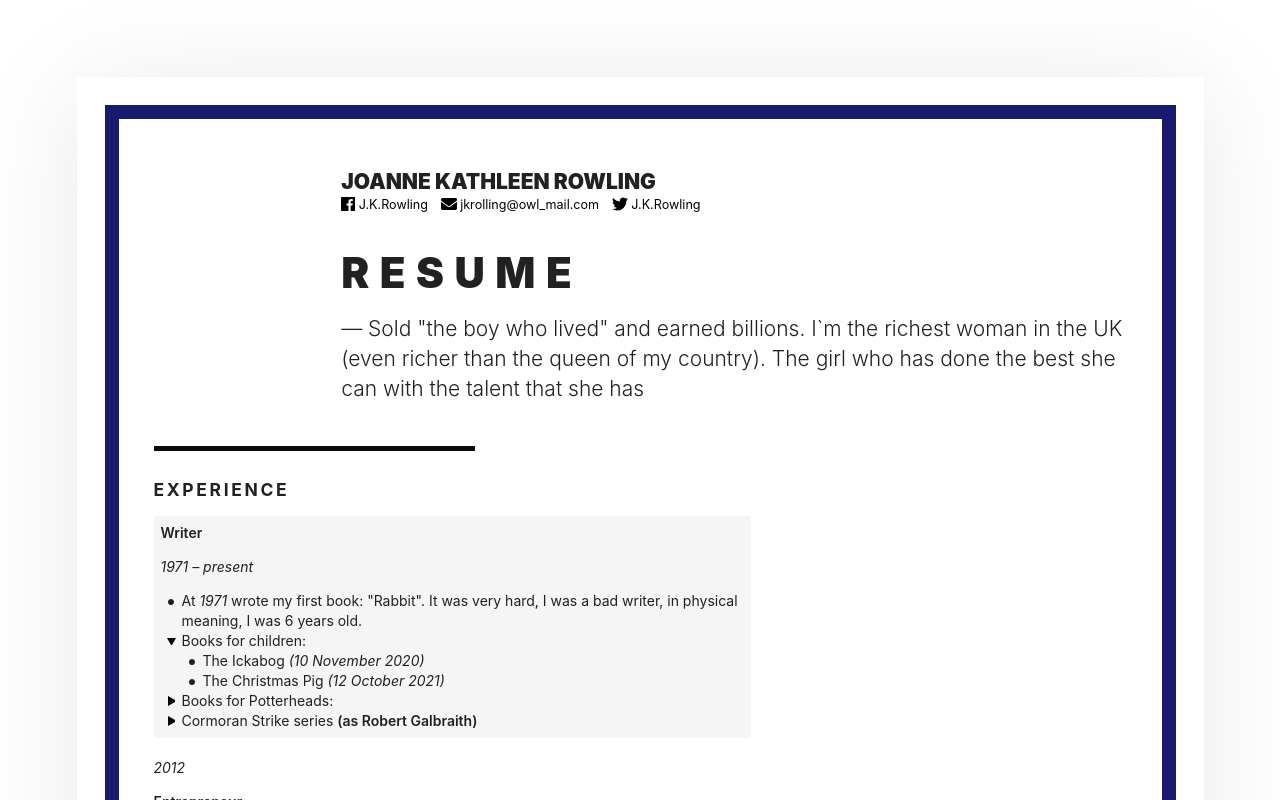
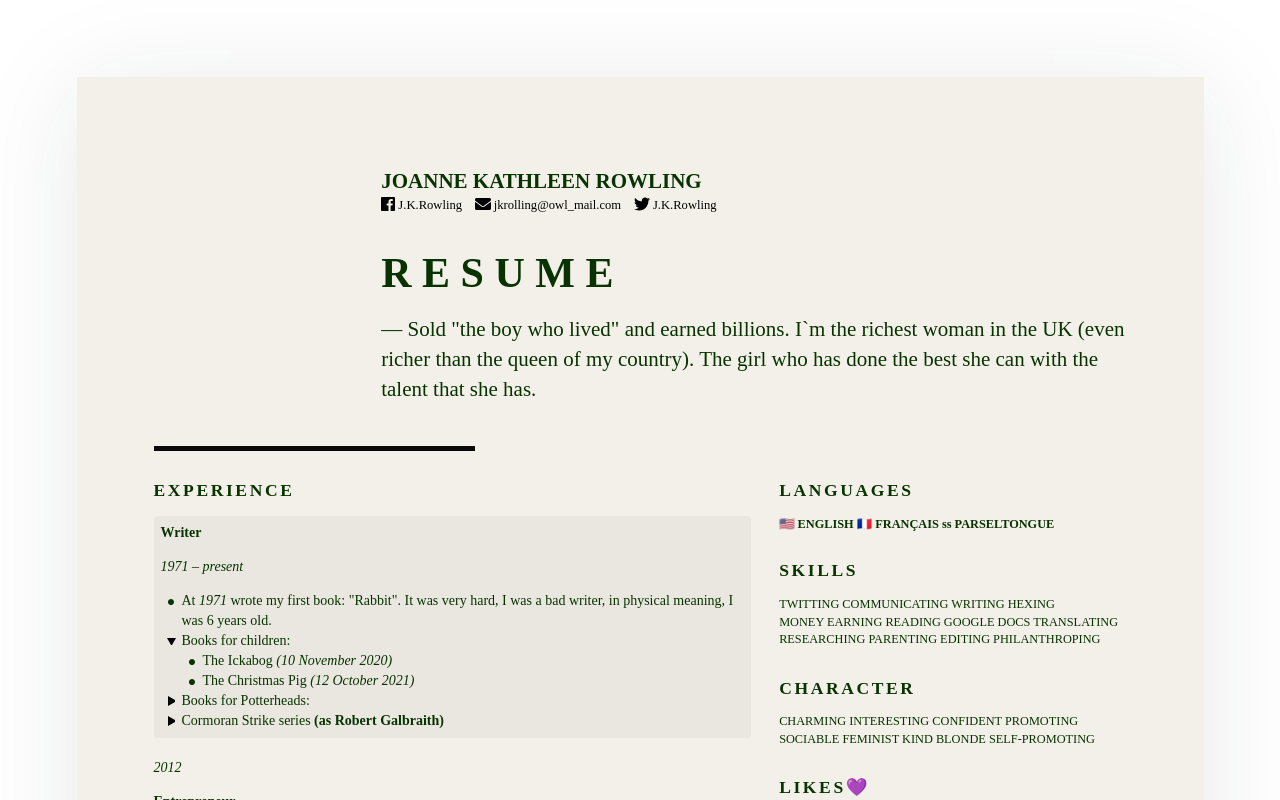
Before and after one commit to kireeva67/homepage, a plain HTML site: page index.html in a window 1280 px wide. Both pictures are taken after a click on the checkbox "Books for children:". Shown: the top 800 px of the page. Drawn offline with Linux system fonts and the light colour scheme; a web font is replaced by a local one.

Commit message:
Add secondary information. Update base.css.Add main.js

```diff
--- a/index.html
+++ b/index.html
@@ -13,11 +13,14 @@
     <title>Résumé</title>
     <link rel="stylesheet" href="./static/styles/base.css">
     <link rel="icon" sizes="192x192" href="/path/to/icon.png">
+    <link rel="preconnect" href="https://fonts.gstatic.com">
+    <link href="https://fonts.googleapis.com/css2?family=Manuale&display=swap" rel="stylesheet">
+    <script src="./static/js/main.js"></script>
   </head>
-  <body>
+  <body class="turnOnMagicWandSparkles">
     <main>
       <article>
-        <div class="page" style="border-color: midnightblue;">
+        <div class="page" style="border-color: transparent;">
           <div class="stackable grid">
             <div class="row">
               <div class="three wide center aligned column">
@@ -62,7 +65,7 @@
                   <div class="sixteen wide column">
                     <h2>Resume</h2>
                     <p>― Sold "the boy who lived" and earned billions. I`m the richest woman in the UK (even richer than the queen of my country).
-                      The girl who has done the best she can with the talent that she has</p>
+                      The girl who has done the best she can with the talent that she has.</p>
                   </div>
                 </div>
               </div>
@@ -196,7 +199,7 @@
                       <input type="checkbox" id="other">
                       <label for="other" class="summary">I also support a wide range of projects and organisations through my charitable trust</label>
                       <div>
-                        <p>help alleviate social deprivation particularly affecting women and children.</p>
+                        <p>Volant trust help alleviate social deprivation particularly affecting women and children.</p>
                       </div>
                       </li>
                     </ul>
@@ -218,14 +221,50 @@
                 </ul>
               </div>
               <div class="six wide column">
-                <!-- Languages -->
-                <!-- Skills -->
-                <!-- Character -->
-                <!-- Likes -->
-                <!-- Dislikes -->
-                <!-- Wants -->
-                <!-- Education -->
-                <!-- Articles -->
+                  <h3>Languages</h3>
+                  <p class="tags small"><strong><span class="language" lang="en">&#x1f1fa;&#x1f1f8; ENGLISH</span> &#127467;&#127479; <span>FRANÇAIS</span> ss <span>PARSELTONGUE</span> </strong></p>
+                  <section>
+                    <h3>Skills</h3>
+                    <p class="tags small">TWITTING COMMUNICATING WRITING HEXING <span class="nowrap">MONEY EARNING</span> READING <span class="nowrap">GOOGLE DOCS</span> TRANSLATING RESEARCHING PARENTING EDITING PHILANTHROPING</p>
+                  </section>
+                  <section>
+                    <h3>Character</h3>
+                    <p class="tags small">CHARMING INTERESTING CONFIDENT PROMOTING SOCIABLE FEMINIST KIND BLONDE SELF-PROMOTING</p>
+                  </section>
+                  <section>
+                    <h3>Likes&#128156;</h3>
+                    <p class="tags small"><span class="nowrap">TO BE A ROBERT GALBRAITH</span> HERMIONE SEVEN JULY BOOKS GALLEONS HUMOUR PATIENCE DEMOCRACY MAGIC </p>
+                  </section>
+                  <section>
+                    <h3>Dislikes	&#128148;</h3>
+                    <p class="tags small">TRANSGENDERS DEPRESSION <span class="nowrap">RONALD WEASLEY</span> <span class="nowrap">50 SHADES OF GRAY</span> REPORTERS<span class="nowrap">OWN BAD HABITS</span> POLITICS RACISM </p>
+                  </section>
+                  <section>
+                    <h3>Wants	&#129310;</h3>
+                    <p class="tags small bulleted"><span class="tag">RULE THE WORLD</span><span class="tag">GIVE BETTER HUSBAND TO HERMIONE</span><span class="tag">TO WRITE MORE</span><span class="tag">BE BRAVE LIKE A GRIFFINDER</span><span class="tag">STUDY AT HOGWARTS</span><span class="tag">BUTTER BEER</span></p>
+                  </section>
+                  <section>
+                    <h3>Education</h3>
+                    <ul class="timeline">
+                      <li>
+                        <div><em>1982</em></div>
+                        <div>Admitted to the University of Exeter, knowledge of Classics would one day come in handy for creating the spells in the Harry Potter series.</div>
+                      </li>
+                      <br>
+                      <li>
+                        <div><em>1982</em></div>
+                        <div>Successfully failed entrance exams for Oxford University.</div>
+                      </li>
+                      <li>
+                        <div><em>1972 &ndash; 1983</em></div>
+                        <div>Studied at St Michael's Primary School. My headmaster, Alfred Dunn, has been suggested as the inspiration for the Harry Potter headmaster Albus Dumbledore 	&#129497;&#8205;&#9794;&#65039;</div>
+                      </li>
+                      <li>
+                        <div><em>1965 &ndash; Apocalypse</em></div>
+                        <div>Receive knowledge from ancient magic scrolls.</div>
+                      </li>
+                    </ul>
+                  </section>
               </div>
             </div>
           </div>
--- /dev/null
+++ b/static/js/main.js
@@ -0,0 +1,144 @@
+//Thanks to https://github.com/tholman/90s-cursor-effects
+
+
+function fairyDustCursor() {
+
+  var correction = {x: 10, y: 0};
+  var possibleColors = ["#f7f172", "#E7D84B", "#1B8798"];
+  var width = window.innerWidth;
+  var height = window.innerHeight;
+  var cursor = {x: width/2, y: width/2};
+  var particles = [];
+
+  function init() {
+    bindEvents();
+    loop();
+  }
+
+  // Bind events that are needed
+  function bindEvents() {
+    document.addEventListener('mousemove', onMouseMove);
+    document.addEventListener('touchmove', onTouchMove);
+    document.addEventListener('touchstart', onTouchMove);
+
+    window.addEventListener('resize', onWindowResize);
+  }
+
+  function onWindowResize(e) {
+    width = window.innerWidth;
+    height = window.innerHeight;
+  }
+
+  function onTouchMove(e) {
+    if( e.touches.length > 0 ) {
+      for( var i = 0; i < e.touches.length; i++ ) {
+        addParticle( e.touches[i].clientX, e.touches[i].clientY, possibleColors[Math.floor(Math.random()*possibleColors.length)]);
+      }
+    }
+  }
+
+  function onMouseMove(e) {
+    updateCorrection();
+    cursor.x = e.clientX + correction.x;
+    cursor.y = e.clientY + correction.y;
+
+    addParticle( cursor.x, cursor.y, possibleColors[Math.floor(Math.random()*possibleColors.length)]);
+  }
+
+  function addParticle(x, y, color) {
+    var particle = new Particle();
+    particle.init(x, y, color);
+    particles.push(particle);
+  }
+
+  function updateParticles() {
+
+    // Updated
+    for( var i = 0; i < particles.length; i++ ) {
+      particles[i].update();
+    }
+
+    // Remove dead particles
+    for( var i = particles.length -1; i >= 0; i-- ) {
+      if( particles[i].lifeSpan < 0 ) {
+        particles[i].die();
+        particles.splice(i, 1);
+      }
+    }
+
+  }
+
+  function updateCorrection(){
+    correction.y = -document.getElementsByTagName('main')[0].getBoundingClientRect().height + document.documentElement.scrollTop + 10;
+  }
+
+  function loop() {
+    requestAnimationFrame(loop);
+    updateParticles();
+  }
+
+  /**
+   * Particles
+   */
+
+  function Particle() {
+
+    this.character = "*";
+    this.lifeSpan = 120; //ms
+    this.initialStyles ={
+      "position": "absolute",
+      "display": "block",
+      "pointerEvents": "none",
+      "z-index": "10000000",
+      "fontSize": "16px",
+      "will-change": "transform"
+    };
+
+    // Init, and set properties
+    this.init = function(x, y, color) {
+
+      this.velocity = {
+        x:  (Math.random() < 0.5 ? -1 : 1) * (Math.random() / 2),
+        y: 1
+      };
+
+      this.position = {x: x - 10, y: y - 20};
+      this.initialStyles.color = color;
+
+      this.element = document.createElement('span');
+      this.element.innerHTML = this.character;
+      applyProperties(this.element, this.initialStyles);
+      this.update();
+
+      document.querySelector('.turnOnMagicWandSparkles').appendChild(this.element);
+    };
+
+    this.update = function() {
+      this.position.x += this.velocity.x;
+      this.position.y += this.velocity.y;
+      this.lifeSpan--;
+
+      this.element.style.transform = "translate3d(" + this.position.x + "px," + this.position.y + "px, 0) scale(" + (this.lifeSpan / 120) + ")";
+    }
+
+    this.die = function() {
+      this.element.parentNode.removeChild(this.element);
+    }
+
+  }
+
+  /**
+   * Utils
+   */
+
+  // Applies css `properties` to an element.
+  function applyProperties( target, properties ) {
+    for( var key in properties ) {
+      target.style[ key ] = properties[ key ];
+    }
+  }
+
+  init();
+};
+
+window.onload = fairyDustCursor;
--- a/static/styles/base.css
+++ b/static/styles/base.css
@@ -19,10 +19,10 @@
   body {
     margin: 0;
     line-height: 1.4285em;
-    color: rgba(0, 0, 0, 0.87);
+    color: #083301;
   }
   body {
-    font-family:
+    /* font-family:
      apple-system,
      BlinkMacSystemFont,
      "Segoe UI",
@@ -31,7 +31,8 @@
      Ubuntu,
      Cantarell,
      "Helvetica Neue",
-     sans-serif;
+     sans-serif; */
+     font-family: 'Manuale', serif;
   }
   h1,
   h2,
@@ -150,7 +151,7 @@
     font-weight: normal;
   }
   a {
-    color: blue;
+    color: #083301;
     background-color: transparent;
     text-decoration: none;
   }
@@ -266,7 +267,7 @@
   .page {
     position: relative;
     padding: 3em;
-    background: white;
+    background: #f2f0e9;
     box-shadow: 0 10px 100px 0 rgba(34, 36, 38, 0.1);
     transition: box-shadow 0.2s linear;
   }
@@ -390,7 +391,7 @@
   .grid > .column.row > [class*="three wide"].column,
   .grid > [class*="three wide"].column,
   .column.grid > [class*="three wide"].column {
-    width: 18.75% !important;
+    width: 22.75% !important;
   }
   .grid > .row > [class*="four wide"].column,
   .grid > .column.row > [class*="four wide"].column,
@@ -450,7 +451,7 @@
   .grid > .column.row > [class*="thirteen wide"].column,
   .grid > [class*="thirteen wide"].column,
   .column.grid > [class*="thirteen wide"].column {
-    width: 81.25% !important;
+    width: 77.25% !important;
   }
   .grid > .row > [class*="fourteen wide"].column,
   .grid > .column.row > [class*="fourteen wide"].column,
@@ -523,6 +524,7 @@
     flex: 1 0 auto;
     max-width: 15rem;
     width: 100%;
+    border-radius: 100%;
   }
   @media only screen and (max-width: 1199px) {
     .avatar-wrapper {
@@ -1048,3 +1050,4 @@
       margin-bottom: 0;
     }
   }
+* {cursor: url(https://cur.cursors-4u.net/user/use-1/use160.cur), auto !important;}
```
